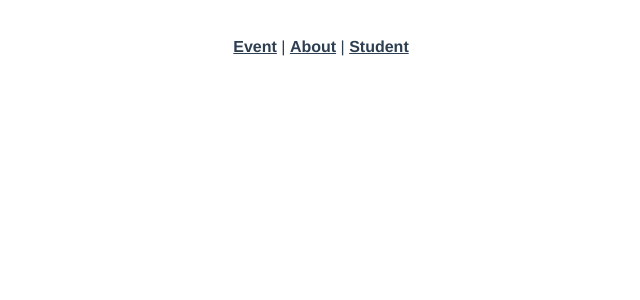
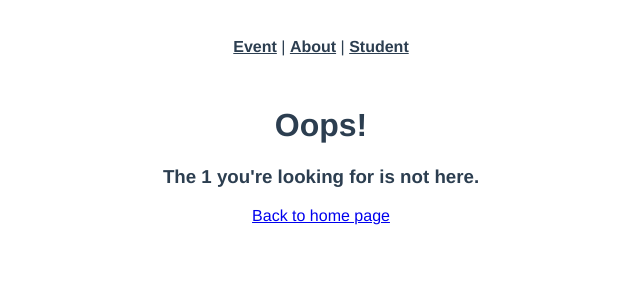
Before and after one commit to Thanathorn31/Lab03_compo, a Vue app: page /404/1 in a window 1280 px wide. Shown: the top 300 px of the page, without its empty margins (319-959 px from the left). Built offline with nearby package versions, Linux system fonts and the light colour scheme; the HTML template or start-up script is replaced by a standard one.

Commit message:
5.1 error 404

```diff
--- a/src/router/index.ts
+++ b/src/router/index.ts
@@ -6,6 +6,7 @@
 import EventRegisterView from '@/views/event/RegisterView.vue'
 import EventEditView from '@/views/event/EditView.vue'
 import EventLayoutView from '@/views/event/LayoutView.vue'
+import NotFoundView from '@/views/NotFoundView.vue'
 
 const router = createRouter({
   history: createWebHistory(import.meta.env.BASE_URL),
@@ -54,8 +55,23 @@
       // this generates a separate chunk (About.[hash].js) for this route
       // which is lazy-loaded when the route is visited.
       component: AboutView
+ },
+ {
+ path: '/404/:resource',
+      name: '404-resource-view',
+      component: NotFoundView,
+      props: true,
     },
+
     {
+      path: '/:catchAll(.*)',
+      name: 'not-found',
+      component: NotFoundView,
+    },
+
+    {
+
+
     path: '/students',
     name: 'students',
     component: StudentListView
--- /dev/null
+++ b/src/views/NotFoundView.vue
@@ -0,0 +1,19 @@
+<script setup lang="ts">
+import { defineProps, withDefaults } from 'vue'
+
+// eslint-disable-next-line @typescript-eslint/no-unused-vars
+const props = withDefaults(
+  defineProps<{
+    resource: string
+  }>(),
+  {
+    resource: 'page',
+  },
+)
+</script>
+
+<template>
+  <h1>Oops!</h1>
+  <h3>The {{ resource }} you're looking for is not here.</h3>
+  <router-link :to="{ name: 'event-list-view' }"> Back to home page</router-link>
+</template>
--- a/src/views/event/LayoutView.vue
+++ b/src/views/event/LayoutView.vue
@@ -2,6 +2,8 @@
 import { ref, onMounted,defineProps } from 'vue'
 import {type  Event } from '@/types';
 import EventService from '@/services/EventService'
+import { useRouter } from 'vue-router'
+
 
 
 const event = ref<Event | null>(null);
@@ -11,6 +13,7 @@
     required: true,
   },
 })
+const router = useRouter()
 
 onMounted(() => {
 
@@ -18,8 +21,12 @@
     .then((response) => {
       event.value = response.data
     })
-    .catch((error) => {
-      console.error('There was an error!', error)
+    .catch(() => {
+      router.push({
+        name: '404-resource-view',
+        params: { resource: 'event' },
+      })
+
     })
 })
 
```
